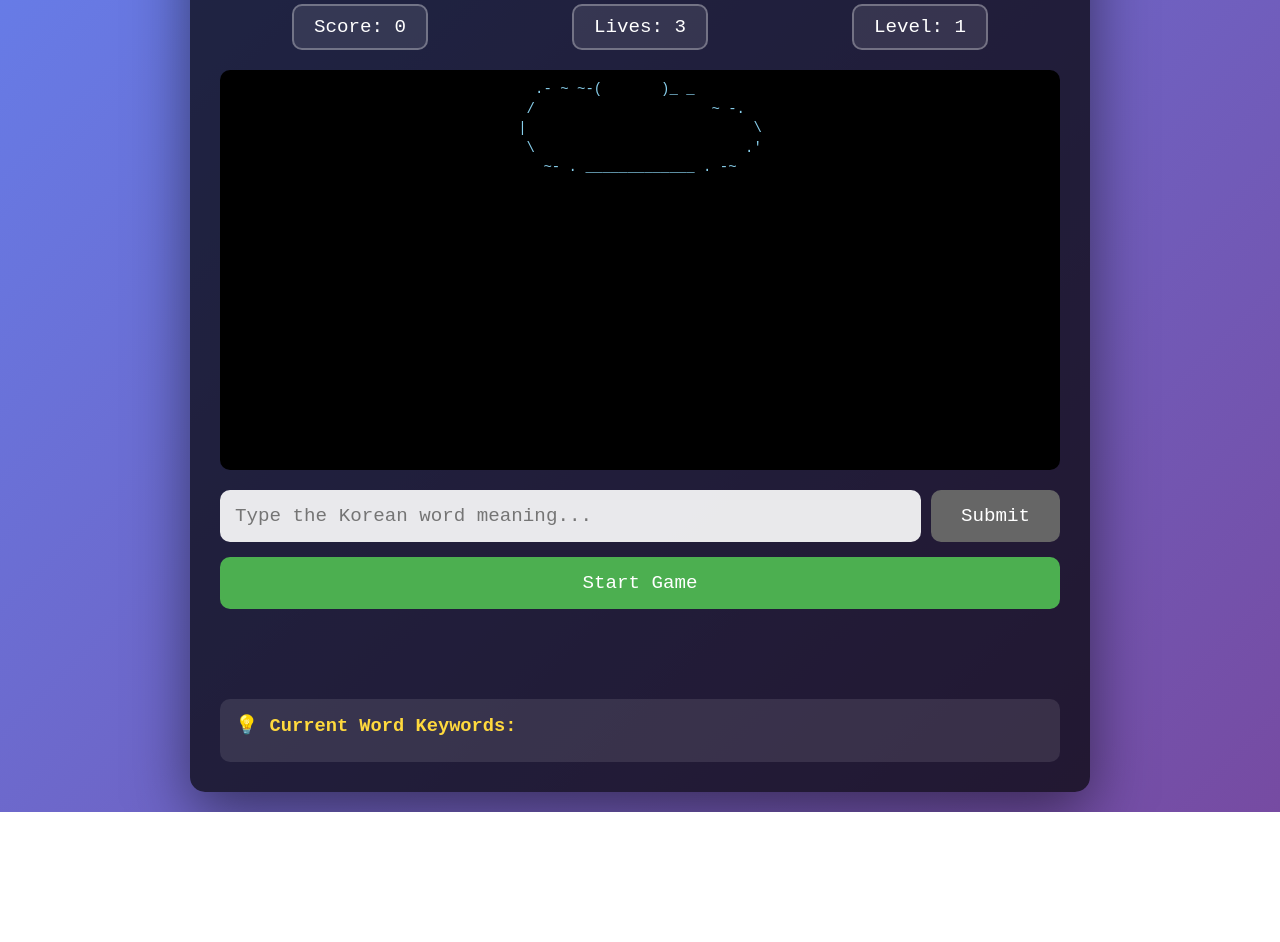
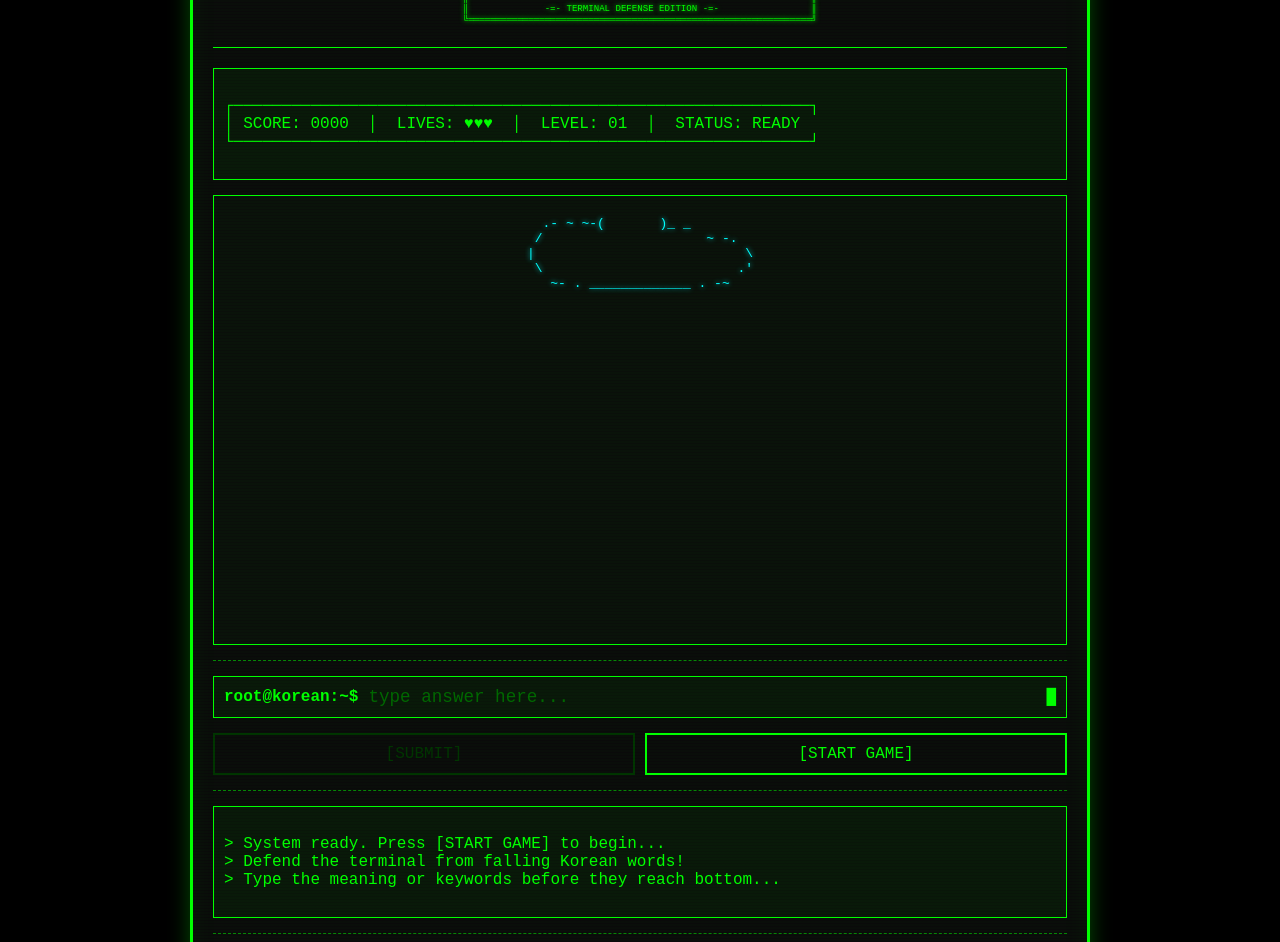
Before and after one commit to USJofficial/Korean-practice-game, a plain HTML site: page index.html in a window 1280 px wide. Shown: the part 115-1057 px from the top of the page. Before the commit the page ends 927 px from the top, so only its background shows below. Drawn offline with Linux system fonts and the light colour scheme.

Commit message:
Update index.html

```diff
--- a/index.html
+++ b/index.html
@@ -3,7 +3,7 @@
 <head>
     <meta charset="UTF-8">
     <meta name="viewport" content="width=device-width, initial-scale=1.0">
-    <title>Korean Word Defense</title>
+    <title>Korean Word Defense - Terminal Edition</title>
     <style>
         * {
             margin: 0;
@@ -12,188 +12,245 @@
         }
 
         body {
-            font-family: 'Courier New', monospace;
-            background: linear-gradient(135deg, #667eea 0%, #764ba2 100%);
+            font-family: 'Courier New', 'Courier', monospace;
+            background: #000;
+            color: #00ff00;
             min-height: 100vh;
             display: flex;
-            flex-direction: column;
+            justify-content: center;
             align-items: center;
             padding: 20px;
-            color: #fff;
         }
 
-        .game-container {
-            background: rgba(0, 0, 0, 0.7);
-            border-radius: 15px;
-            padding: 30px;
+        .terminal {
+            width: 100%;
             max-width: 900px;
-            width: 100%;
-            box-shadow: 0 20px 60px rgba(0, 0, 0, 0.5);
+            background: #0a0a0a;
+            border: 3px solid #00ff00;
+            box-shadow: 0 0 20px rgba(0, 255, 0, 0.3), inset 0 0 30px rgba(0, 255, 0, 0.05);
+            padding: 20px;
+            position: relative;
         }
 
-        h1 {
-            text-align: center;
-            margin-bottom: 20px;
-            font-size: 2.5em;
-            text-shadow: 2px 2px 4px rgba(0, 0, 0, 0.5);
+        .terminal::before {
+            content: '';
+            position: absolute;
+            top: 0;
+            left: 0;
+            right: 0;
+            bottom: 0;
+            background:
+                repeating-linear-gradient(
+                    0deg,
+                    rgba(0, 255, 0, 0.03) 0px,
+                    transparent 1px,
+                    transparent 2px,
+                    rgba(0, 255, 0, 0.03) 3px
+                );
+            pointer-events: none;
         }
 
-        .stats {
-            display: flex;
-            justify-content: space-around;
+        .terminal-header {
+            border-bottom: 1px solid #00ff00;
+            padding-bottom: 10px;
             margin-bottom: 20px;
-            font-size: 1.2em;
+            text-align: center;
         }
 
-        .stat-item {
-            background: rgba(255, 255, 255, 0.1);
-            padding: 10px 20px;
-            border-radius: 10px;
-            border: 2px solid rgba(255, 255, 255, 0.3);
+        .ascii-title {
+            white-space: pre;
+            line-height: 1.2;
+            font-size: 0.7em;
+            color: #00ff00;
+            text-shadow: 0 0 5px #00ff00;
+        }
+
+        .stats-bar {
+            white-space: pre;
+            margin: 15px 0;
+            padding: 10px;
+            border: 1px solid #00ff00;
+            background: rgba(0, 255, 0, 0.05);
         }
 
         .game-area {
-            background: #000;
+            min-height: 450px;
+            border: 1px solid #00ff00;
             padding: 20px;
-            border-radius: 10px;
-            min-height: 400px;
+            margin: 15px 0;
             position: relative;
-            overflow: hidden;
-            font-size: 14px;
-            line-height: 1.4;
+            background: rgba(0, 255, 0, 0.02);
         }
 
         .cloud {
-            color: #87CEEB;
+            color: #00ffff;
             white-space: pre;
             position: absolute;
             left: 50%;
             transform: translateX(-50%);
-            top: 10px;
+            top: 20px;
+            text-shadow: 0 0 5px #00ffff;
         }
 
         .enemy {
-            color: #ff6b6b;
+            color: #ff0000;
             white-space: pre;
             position: absolute;
             left: 50%;
             transform: translateX(-50%);
             transition: top 0.1s linear;
+            text-shadow: 0 0 5px #ff0000;
         }
 
         .korean-word {
-            color: #ffd93d;
+            color: #ffff00;
             text-align: center;
-            font-size: 1.5em;
+            font-size: 1.3em;
             margin-top: 5px;
             font-weight: bold;
+            text-shadow: 0 0 5px #ffff00;
         }
 
-        .controls {
-            margin-top: 20px;
+        .input-line {
             display: flex;
-            flex-direction: column;
-            gap: 15px;
+            align-items: center;
+            margin: 15px 0;
+            padding: 10px;
+            border: 1px solid #00ff00;
+            background: rgba(0, 255, 0, 0.05);
         }
 
-        .input-area {
-            display: flex;
-            gap: 10px;
+        .prompt {
+            color: #00ff00;
+            margin-right: 10px;
+            font-weight: bold;
         }
 
         input {
             flex: 1;
-            padding: 15px;
-            font-size: 1.2em;
+            background: transparent;
             border: none;
-            border-radius: 10px;
-            background: rgba(255, 255, 255, 0.9);
+            color: #00ff00;
             font-family: 'Courier New', monospace;
+            font-size: 1.1em;
+            outline: none;
+            caret-color: #00ff00;
         }
 
-        button {
-            padding: 15px 30px;
-            font-size: 1.2em;
-            background: #4CAF50;
-            color: white;
-            border: none;
-            border-radius: 10px;
-            cursor: pointer;
-            font-family: 'Courier New', monospace;
-            transition: background 0.3s;
+        input::placeholder {
+            color: #006600;
         }
 
-        button:hover {
-            background: #45a049;
+        .button-area {
+            display: flex;
+            gap: 10px;
+            margin: 15px 0;
         }
 
-        button:disabled {
-            background: #666;
+        .btn {
+            flex: 1;
+            padding: 10px 20px;
+            background: transparent;
+            border: 2px solid #00ff00;
+            color: #00ff00;
+            font-family: 'Courier New', monospace;
+            font-size: 1em;
+            cursor: pointer;
+            transition: all 0.2s;
+            text-transform: uppercase;
+        }
+
+        .btn:hover:not(:disabled) {
+            background: #00ff00;
+            color: #000;
+            box-shadow: 0 0 10px #00ff00;
+        }
+
+        .btn:disabled {
+            border-color: #003300;
+            color: #003300;
             cursor: not-allowed;
         }
 
-        .message {
-            text-align: center;
-            font-size: 1.3em;
-            min-height: 30px;
-            margin-top: 10px;
+        .message-area {
+            white-space: pre-wrap;
+            min-height: 60px;
+            padding: 10px;
+            border: 1px solid #00ff00;
+            margin: 15px 0;
+            background: rgba(0, 255, 0, 0.05);
+        }
+
+        .keywords-area {
+            padding: 10px;
+            border: 1px solid #00ff00;
+            margin: 15px 0;
+            background: rgba(0, 255, 0, 0.05);
+        }
+
+        .keyword-line {
+            margin: 5px 0;
         }
 
         .correct {
-            color: #4CAF50;
+            color: #00ff00;
+            animation: blink 0.5s;
         }
 
         .incorrect {
-            color: #ff6b6b;
+            color: #ff0000;
+            animation: blink 0.5s;
         }
 
-        .game-over {
-            color: #ff6b6b;
-            font-size: 2em;
-            font-weight: bold;
+        .info {
+            color: #ffff00;
         }
 
-        .keywords {
-            background: rgba(255, 255, 255, 0.1);
-            padding: 15px;
-            border-radius: 10px;
-            margin-top: 10px;
+        .cyan {
+            color: #00ffff;
         }
 
-        .keywords h3 {
-            margin-bottom: 10px;
-            color: #ffd93d;
+        @keyframes blink {
+            0%, 50%, 100% { opacity: 1; }
+            25%, 75% { opacity: 0.3; }
         }
 
-        .keyword-list {
-            display: flex;
-            flex-wrap: wrap;
-            gap: 10px;
+        .cursor {
+            animation: cursor-blink 1s infinite;
         }
 
-        .keyword {
-            background: rgba(255, 255, 255, 0.2);
-            padding: 5px 15px;
-            border-radius: 5px;
-            font-size: 0.9em;
+        @keyframes cursor-blink {
+            0%, 50% { opacity: 1; }
+            51%, 100% { opacity: 0; }
         }
 
-        .hint {
-            text-align: center;
-            color: #87CEEB;
-            margin-top: 10px;
-            font-size: 1.1em;
+        .separator {
+            border-top: 1px dashed #00ff00;
+            margin: 10px 0;
+            opacity: 0.5;
         }
     </style>
 </head>
 <body>
-    <div class="game-container">
-        <h1>🇰🇷 Korean Word Defense 🇰🇷</h1>
+    <div class="terminal">
+        <div class="terminal-header">
+            <pre class="ascii-title">
+╔═══════════════════════════════════════════════════════════════╗
+║  _  _____  ____  _____    _    _   _  __        _____  ____  ║
+║ | |/ / _ \|  _ \| ____|  / \  | \ | | \ \      / / _ \|  _ \ ║
+║ | ' / | | | |_) |  _|   / _ \ |  \| |  \ \ /\ / / | | | |_) |║
+║ | . \ |_| |  _ <| |___ / ___ \| |\  |   \ V  V /| |_| |  _ < ║
+║ |_|\_\___/|_| \_\_____/_/   \_\_| \_|    \_/\_/  \___/|_| \_\║
+║                                                               ║
+║              -=- TERMINAL DEFENSE EDITION -=-                 ║
+╚═══════════════════════════════════════════════════════════════╝
+            </pre>
+        </div>
 
-        <div class="stats">
-            <div class="stat-item">Score: <span id="score">0</span></div>
-            <div class="stat-item">Lives: <span id="lives">3</span></div>
-            <div class="stat-item">Level: <span id="level">1</span></div>
+        <div class="stats-bar" id="statsBar">
+┌────────────────────────────────────────────────────────────┐
+│ SCORE: <span id="score">0000</span>  │  LIVES: ♥♥♥  │  LEVEL: <span id="level">01</span>  │  STATUS: READY
+└────────────────────────────────────────────────────────────┘
         </div>
 
         <div class="game-area" id="gameArea">
@@ -204,19 +261,33 @@
    ~- . _____________ . -~</pre>
         </div>
 
-        <div class="controls">
-            <div class="input-area">
-                <input type="text" id="answerInput" placeholder="Type the Korean word meaning..." disabled>
-                <button id="submitBtn" onclick="checkAnswer()" disabled>Submit</button>
-            </div>
-            <button id="startBtn" onclick="startGame()">Start Game</button>
-            <div class="message" id="message"></div>
-            <div class="hint" id="hint"></div>
+        <div class="separator"></div>
+
+        <div class="input-line">
+            <span class="prompt">root@korean:~$</span>
+            <input type="text" id="answerInput" placeholder="type answer here..." disabled>
+            <span class="cursor">█</span>
         </div>
 
-        <div class="keywords">
-            <h3>💡 Current Word Keywords:</h3>
-            <div class="keyword-list" id="keywordList"></div>
+        <div class="button-area">
+            <button class="btn" id="submitBtn" onclick="checkAnswer()" disabled>[SUBMIT]</button>
+            <button class="btn" id="startBtn" onclick="startGame()">[START GAME]</button>
+        </div>
+
+        <div class="separator"></div>
+
+        <div class="message-area" id="messageArea">
+> System ready. Press [START GAME] to begin...
+> Defend the terminal from falling Korean words!
+> Type the meaning or keywords before they reach bottom...
+        </div>
+
+        <div class="separator"></div>
+
+        <div class="keywords-area" id="keywordsArea">
+┌─ KEYWORDS ────────────────────────────────────────────────┐
+│ Waiting for game start...                                 │
+└───────────────────────────────────────────────────────────┘
         </div>
     </div>
 
@@ -249,11 +320,11 @@
         let level = 1;
         let enemyPosition = 150;
         let gameInterval = null;
-        let enemySpeed = 120; // Slower initial speed
+        let enemySpeed = 120;
         let usedWords = [];
         let isWaitingForNext = false;
 
-        const asciiEnemy = `|
+        const asciiEnemy = `    |
     |
     |
     |
@@ -265,7 +336,7 @@ O
             score = 0;
             lives = 3;
             level = 1;
-            enemySpeed = 120; // Much slower starting speed
+            enemySpeed = 120;
             usedWords = [];
             isWaitingForNext = false;
             updateStats();
@@ -273,8 +344,8 @@ O
             document.getElementById('answerInput').disabled = false;
             document.getElementById('submitBtn').disabled = false;
             document.getElementById('answerInput').focus();
-            document.getElementById('message').textContent = '';
-            document.getElementById('hint').textContent = '';
+            addMessage('> GAME STARTED!', 'correct');
+            addMessage('> Defend against incoming Korean words!');
             nextWord();
         }
 
@@ -286,9 +357,9 @@ O
             if (availableWords.length === 0) {
                 usedWords = [];
                 level++;
-                enemySpeed = Math.max(40, enemySpeed - 15); // Gradual speed increase
+                enemySpeed = Math.max(40, enemySpeed - 15);
                 updateStats();
-                document.getElementById('hint').textContent = '🎉 Level Up! Speed increased!';
+                addMessage('> LEVEL UP! Speed increased!', 'info');
             }
 
             const randomIndex = Math.floor(Math.random() * (availableWords.length || vocab.length));
@@ -303,7 +374,6 @@ O
             gameInterval = setInterval(moveEnemy, enemySpeed);
 
             document.getElementById('answerInput').value = '';
-            document.getElementById('message').textContent = '';
             document.getElementById('answerInput').focus();
         }
 
@@ -321,13 +391,13 @@ O
         function moveEnemy() {
             if (isWaitingForNext) return;
 
-            enemyPosition += 1; // Slower movement
+            enemyPosition += 1;
             const enemyEl = document.querySelector('.enemy');
             if (enemyEl) {
                 enemyEl.style.top = enemyPosition + 'px';
             }
 
-            if (enemyPosition > 350) {
+            if (enemyPosition > 380) {
                 lives--;
                 updateStats();
                 clearInterval(gameInterval);
@@ -336,7 +406,8 @@ O
                 if (lives <= 0) {
                     gameOver();
                 } else {
-                    document.getElementById('message').innerHTML = '<span class="incorrect">💔 Word reached the bottom! The answer was: ' + currentWord.meaning + '</span>';
+                    addMessage('> WORD REACHED BOTTOM! Answer was: ' + currentWord.meaning, 'incorrect');
+                    addMessage('> Life lost. Continuing...', 'incorrect');
                     setTimeout(() => {
                         isWaitingForNext = false;
                         nextWord();
@@ -351,7 +422,6 @@ O
             const answer = document.getElementById('answerInput').value.trim().toLowerCase();
             const correctAnswer = currentWord.meaning.toLowerCase();
 
-            // Check if answer matches the meaning OR any of the keywords
             const isCorrect = answer === correctAnswer ||
                              currentWord.keywords.some(k => k.toLowerCase() === answer);
 
@@ -361,48 +431,65 @@ O
                 clearInterval(gameInterval);
                 isWaitingForNext = true;
 
-                // Remove the enemy from screen
                 const enemyEl = document.querySelector('.enemy');
                 if (enemyEl) {
-                    enemyEl.style.color = '#4CAF50';
+                    enemyEl.style.color = '#00ff00';
                     setTimeout(() => enemyEl.remove(), 500);
                 }
 
-                document.getElementById('message').innerHTML = '<span class="correct">✅ Correct! +' + (10 * level) + ' points!</span>';
-                document.getElementById('hint').textContent = 'Correct answer: ' + currentWord.meaning;
+                addMessage('> CORRECT! +' + (10 * level) + ' points', 'correct');
+                addMessage('> Answer: ' + currentWord.meaning, 'cyan');
 
                 setTimeout(() => {
                     isWaitingForNext = false;
-                    document.getElementById('hint').textContent = '';
                     nextWord();
                 }, 1500);
             } else {
-                document.getElementById('message').innerHTML = '<span class="incorrect">❌ Try again! Keep typing...</span>';
-                setTimeout(() => {
-                    if (!isWaitingForNext) {
-                        document.getElementById('message').textContent = '';
-                    }
-                }, 1000);
+                addMessage('> INCORRECT! Try again...', 'incorrect');
             }
         }
 
         function displayKeywords() {
-            const keywordList = document.getElementById('keywordList');
-            keywordList.innerHTML = currentWord.keywords.map(k =>
-                '<span class="keyword">' + k + '</span>'
-            ).join('');
+            const area = document.getElementById('keywordsArea');
+            area.innerHTML = `┌─ KEYWORDS ────────────────────────────────────────────────┐
+│ ${currentWord.keywords.map(k => '[' + k + ']').join(' • ')}
+└───────────────────────────────────────────────────────────┘`;
         }
 
         function updateStats() {
-            document.getElementById('score').textContent = score;
-            document.getElementById('lives').textContent = lives;
-            document.getElementById('level').textContent = level;
+            const scoreStr = String(score).padStart(4, '0');
+            const levelStr = String(level).padStart(2, '0');
+            const hearts = '♥'.repeat(lives) + '♡'.repeat(3 - lives);
+            const status = lives > 0 ? 'ACTIVE' : 'GAME OVER';
+
+            document.getElementById('statsBar').innerHTML = `┌────────────────────────────────────────────────────────────┐
+│ SCORE: ${scoreStr}  │  LIVES: ${hearts}  │  LEVEL: ${levelStr}  │  STATUS: ${status}
+└────────────────────────────────────────────────────────────┘`;
+        }
+
+        function addMessage(text, className = '') {
+            const area = document.getElementById('messageArea');
+            const timestamp = new Date().toLocaleTimeString('en-US', { hour12: false });
+            const msg = document.createElement('div');
+            msg.className = className;
+            msg.textContent = text;
+
+            area.appendChild(msg);
+
+            // Keep only last 5 messages
+            while (area.children.length > 5) {
+                area.removeChild(area.firstChild);
+            }
+
+            area.scrollTop = area.scrollHeight;
         }
 
         function gameOver() {
             clearInterval(gameInterval);
-            document.getElementById('message').innerHTML = '<div class="game-over">🎮 GAME OVER! Final Score: ' + score + '</div>';
-            document.getElementById('hint').textContent = 'Click Start Game to play again!';
+            addMessage('╔══════════════════════════════════════════╗', 'incorrect');
+            addMessage('║         GAME OVER!                       ║', 'incorrect');
+            addMessage('║   Final Score: ' + score + '                       ║', 'incorrect');
+            addMessage('╚══════════════════════════════════════════╝', 'incorrect');
             document.getElementById('answerInput').disabled = true;
             document.getElementById('submitBtn').disabled = true;
             document.getElementById('startBtn').disabled = false;
```
Lines whose indentation alone changed are shown as unchanged.
